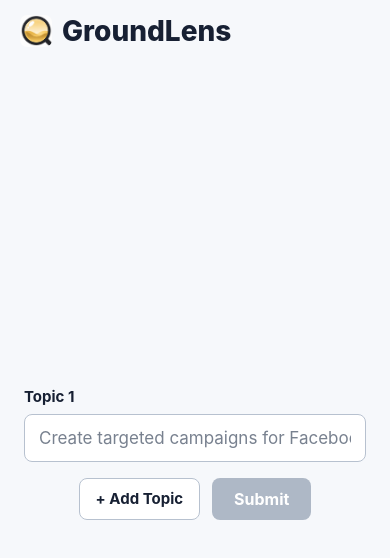
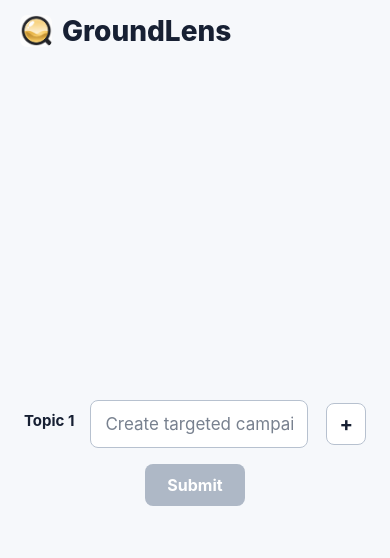
Before and after one commit to hanhanwu/GroundLens, a React Native app in the folder frontend/: screen / in a window 390 px wide. Shown: the top 558 px of the page. Built offline with nearby package versions, Linux system fonts and the light colour scheme.

Commit message:
adjust page 1 layout

```diff
--- a/frontend/App.tsx
+++ b/frontend/App.tsx
@@ -161,8 +161,16 @@ export default function App() {
     });
   }
 
-  function addTopic() {
-    setTopics((currentTopics) => [...currentTopics, '']);
+  function addTopic(insertAfterIndex?: number) {
+    setTopics((currentTopics) => {
+      const next = [...currentTopics];
+      if (typeof insertAfterIndex === 'number') {
+        next.splice(insertAfterIndex + 1, 0, '');
+      } else {
+        next.push('');
+      }
+      return next;
+    });
   }
 
   function submitTopic() {
@@ -228,6 +236,7 @@ export default function App() {
         <ScrollView contentContainerStyle={styles.startContainer} keyboardShouldPersistTaps="handled">
           {topics.map((topic, index) => (
             <View key={index} style={styles.topicGroup}>
+              <View style={styles.topicRow}>
                 <Text style={styles.topicLabel}>Topic {index + 1}</Text>
                 <TextInput
                   autoCapitalize="none"
@@ -240,12 +249,19 @@ export default function App() {
                   style={styles.input}
                   value={topic}
                 />
+                <Pressable
+                  accessibilityLabel="Add topic"
+                  onPress={() => addTopic(index)}
+                  style={[styles.addIconButton, index !== topics.length - 1 && { opacity: 0 }]}
+                  disabled={index !== topics.length - 1}
+                  pointerEvents={index !== topics.length - 1 ? 'none' : 'auto'}
+                >
+                  <Text style={styles.addIconText}>+</Text>
+                </Pressable>
+              </View>
             </View>
           ))}
           <View style={styles.actionRow}>
-            <Pressable accessibilityLabel="Add topic" onPress={addTopic} style={styles.addButton}>
-              <Text style={styles.addButtonText}>+ Add Topic</Text>
-            </Pressable>
             <Pressable
               disabled={!canSubmit}
               onPress={submitTopic}
@@ -379,12 +395,22 @@ const styles = StyleSheet.create({
     maxWidth: 520,
     marginBottom: 14,
     width: '100%',
+    alignSelf: 'center',
+  },
+  topicRow: {
+    alignItems: 'center',
+    flexDirection: 'row',
+    gap: 10,
+    width: '100%',
+    maxWidth: 520,
+    alignSelf: 'center',
   },
   topicLabel: {
     color: '#172033',
     fontSize: 15,
     fontWeight: '700',
     marginBottom: 8,
+    marginRight: 6,
   },
   input: {
     backgroundColor: '#ffffff',
@@ -395,6 +421,9 @@ const styles = StyleSheet.create({
     fontSize: 17,
     minHeight: 48,
     paddingHorizontal: 14,
+    flex: 1,
+    minWidth: 0,
+    maxWidth: '100%',
   },
   actionRow: {
     alignItems: 'center',
@@ -414,6 +443,22 @@ const styles = StyleSheet.create({
     height: 42,
     justifyContent: 'center',
     paddingHorizontal: 16,
+  },
+  addIconButton: {
+    alignItems: 'center',
+    backgroundColor: '#ffffff',
+    borderColor: '#b7c1cf',
+    borderRadius: 8,
+    borderWidth: 1,
+    height: 42,
+    justifyContent: 'center',
+    paddingHorizontal: 12,
+    marginLeft: 8,
+  },
+  addIconText: {
+    color: '#172033',
+    fontSize: 20,
+    fontWeight: '700',
   },
   addButtonText: {
     color: '#172033',
```
Lines whose indentation alone changed are shown as unchanged.
